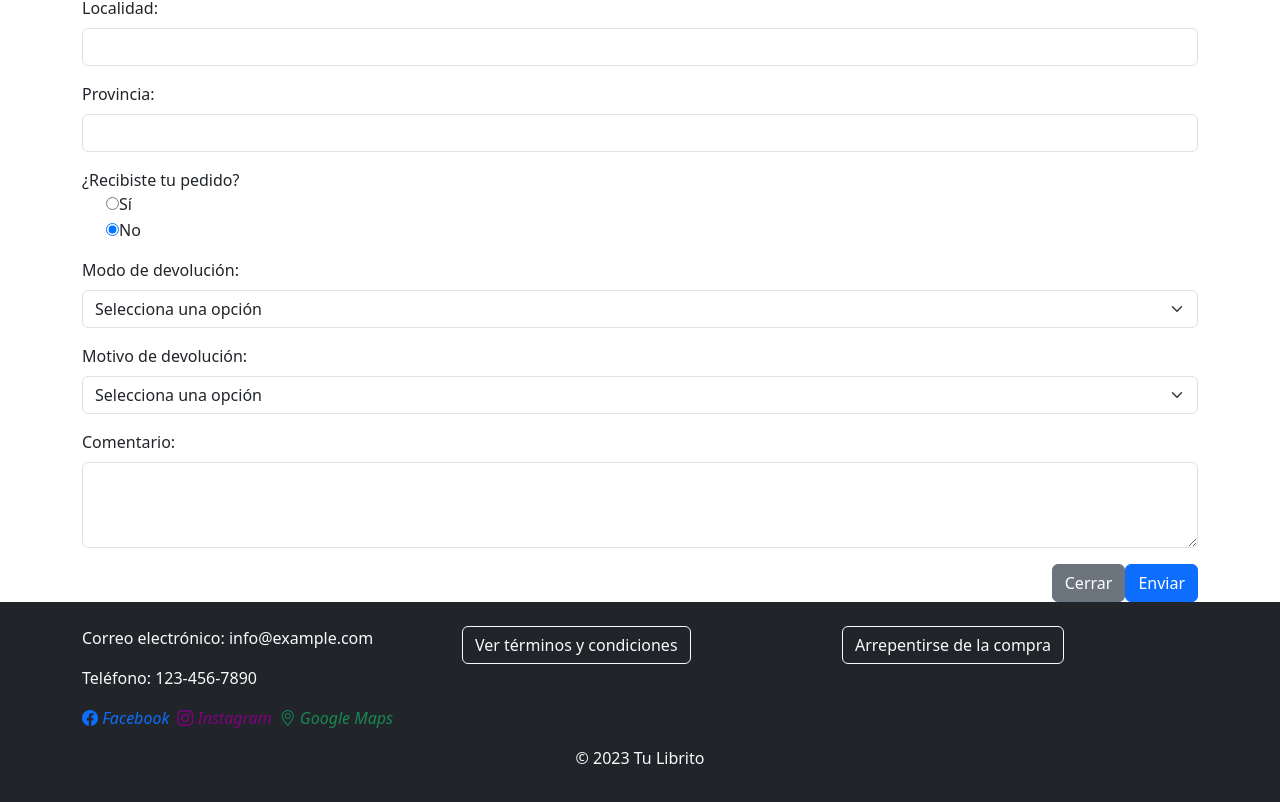
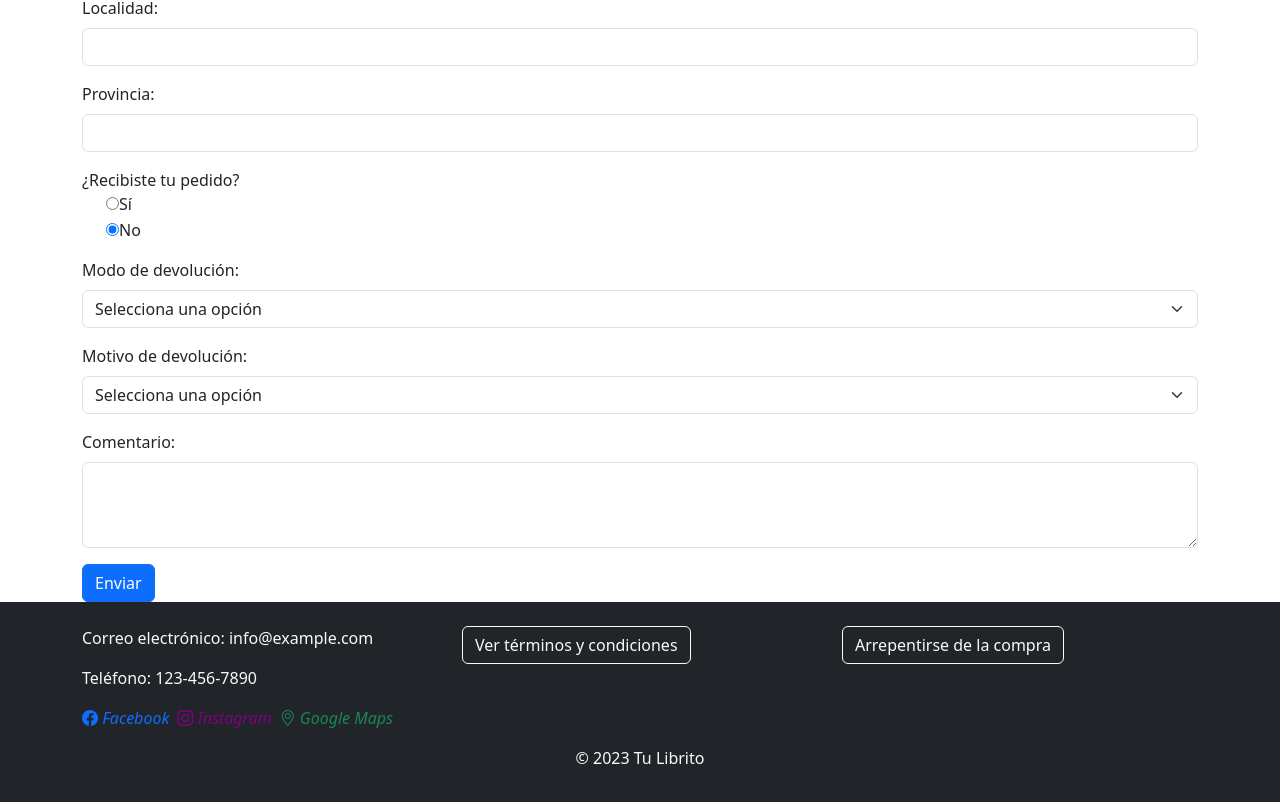
Before and after one commit to MoralesMatiasEzequiel/pf-libreria-FRONT, a React (Create React App) app: page /arrepentimiento in a window 1280 px wide. Shown: the part 930-1732 px from the top of the page. Built offline with nearby package versions, Linux system fonts and the light colour scheme.

Commit message:
arrepentimiento component

```diff
--- a/src/components/views/Arrepentimiento/Arrepentimiento.jsx
+++ b/src/components/views/Arrepentimiento/Arrepentimiento.jsx
@@ -1,5 +1,4 @@
 import React, { useState } from "react";
-import { Modal } from "bootstrap/dist/js/bootstrap.bundle.min";
 
 const Arrepentimiento = () => {
   const [nombre, setNombre] = useState("");
@@ -54,10 +53,6 @@ const Arrepentimiento = () => {
     setModoDevolucion("");
     setMotivoDevolucion("");
     setComentario("");
-    // Cerrar el modal
-    const modal = document.getElementById("arrepentimientoModal");
-    const modalInstance = Modal.getInstance(modal);
-    modalInstance.hide();
   };
 
   return (
@@ -164,8 +159,7 @@ const Arrepentimiento = () => {
           <textarea id="comentario" name="comentario" className="form-control" value={comentario} onChange={(e) => setComentario(e.target.value)} rows="3" required></textarea>
         </div>
 
-        <div className="modal-footer">
-          <button type="button" className="btn btn-secondary" data-bs-dismiss="modal">Cerrar</button>
+        <div className="text-start">
           <button type="submit" className="btn btn-primary">Enviar</button>
         </div>
       </form>
```
